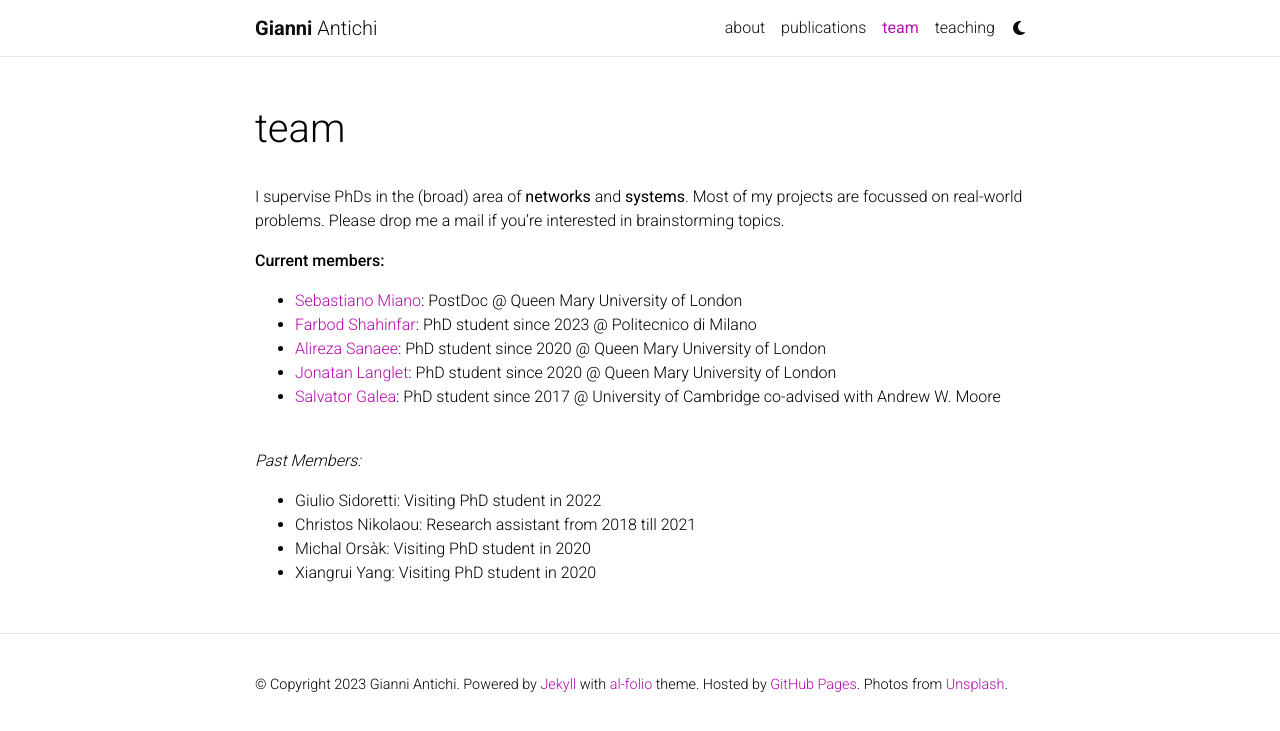
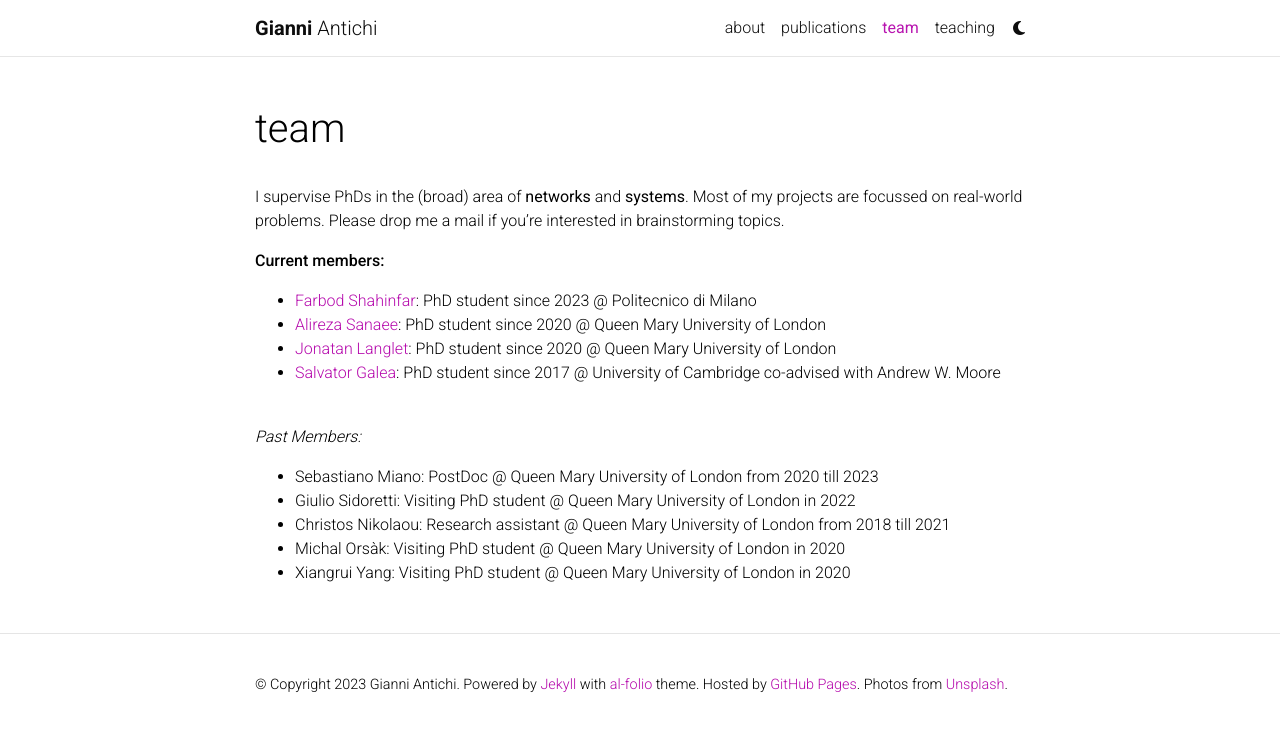
Before and after one commit to GianniAntichi/GianniAntichi.github.io, a Jekyll site: the page built from _pages/team.md, in a window 1280 px wide. Shown: the top 731 px of the page. Built offline with Jekyll 4.4.1, drawn with Linux system fonts in a browser that asks for light colours; comment, search, counter and statistics services are not loaded; a style sheet for code colours, icons or effects is not loaded.

Commit message:
sebastiano now ass prof

```diff
--- a/_pages/team.md
+++ b/_pages/team.md
@@ -19,7 +18,8 @@ I supervise PhDs in the (broad) area of <b>networks</b> and <b>systems</b>. Most
 <br>
 
 *Past Members:*
-- Giulio Sidoretti: Visiting PhD student in 2022
-- Christos Nikolaou: Research assistant from 2018 till 2021
-- Michal Orsàk: Visiting PhD student in 2020
-- Xiangrui Yang: Visiting PhD student in 2020
+- Sebastiano Miano: PostDoc @ Queen Mary University of London from 2020 till 2023
+- Giulio Sidoretti: Visiting PhD student @ Queen Mary University of London in 2022
+- Christos Nikolaou: Research assistant @ Queen Mary University of London from 2018 till 2021
+- Michal Orsàk: Visiting PhD student @ Queen Mary University of London in 2020
+- Xiangrui Yang: Visiting PhD student @ Queen Mary University of London in 2020
```
Also changed, not shown: other parts of _pages/team.md (+0 -1 lines).
